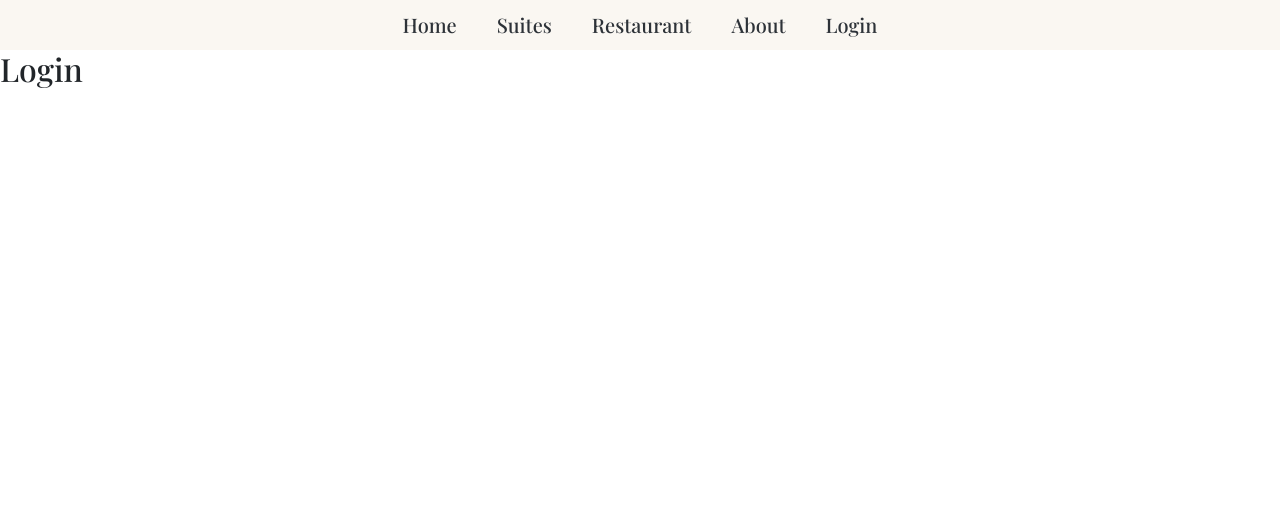
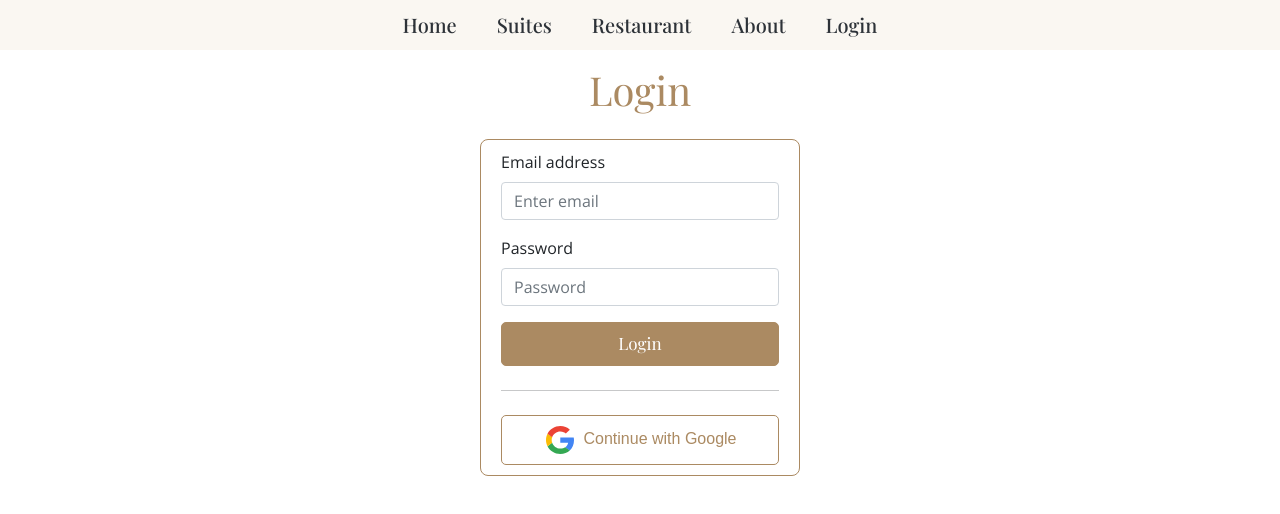
Before and after one commit to mohammadtanim24h/wedgewood-resort, a React (Create React App) app: page /login in a window 1280 px wide. Shown: the top 514 px of the page. Built offline with nearby package versions, Linux system fonts and the light colour scheme.

Commit message:
login design done

```diff
--- a/src/pages/Home/Home.css
+++ b/src/pages/Home/Home.css
@@ -28,7 +28,7 @@
     color: white;
 }
 
-.room-title {
+.section-title {
     color: #AB8A62;
     margin-bottom: 25px;
     font-family: 'Playfair Display', serif;
--- a/src/pages/Home/Home.js
+++ b/src/pages/Home/Home.js
@@ -26,7 +26,7 @@ const Home = () => {
                 </div>
             </div>
             <div className="container mt-5 vh-100">
-                <h1 className="display-5 text-center room-title">Our Rooms</h1>
+                <h1 className="display-5 text-center section-title">Our Rooms</h1>
                 <div className="row g-5">
                     {rooms.map((room) => (
                         <Room room={room} key={room.id}></Room>
--- a/src/pages/Home/Room/Room.css
+++ b/src/pages/Home/Room/Room.css
@@ -6,7 +6,7 @@
     padding: 8px 16px;
     border-radius: 5px;
     width: 100%;
-    transition: .3s;
+    transition: .2s;
 }
 
 .book-btn:hover {
--- a/src/pages/Home/Room/Room.js
+++ b/src/pages/Home/Room/Room.js
@@ -1,5 +1,5 @@
 import React from "react";
-import { Button, Card } from "react-bootstrap";
+import { Card } from "react-bootstrap";
 import "./Room.css";
 
 const Room = ({ room }) => {
--- a/src/pages/Login/Login.css
+++ b/src/pages/Login/Login.css
@@ -0,0 +1,38 @@
+.form-style {
+    border: 1px solid #AB8A62;
+    padding: 10px 20px;
+    border-radius: 8px;
+}
+
+.form-style label, .form-style input{
+    font-family: 'Open Sans', sans-serif;
+}
+
+.submit-btn {
+    outline: 0;
+    border: 1px solid #AB8A62;
+    background-color: #AB8A62;
+    color: white;
+    padding: 8px 16px;
+    border-radius: 5px;
+    width: 100%;
+    transition: .2s;
+    font-size: 17px;
+}
+
+.submit-btn:hover {
+    background-color: transparent;
+    color: #AB8A62;
+    border: 1px solid #AB8A62;
+}
+
+.login-google {
+    outline: 0;
+    border: 1px solid #AB8A62;
+    padding: 8px 16px;
+    background-color: white;
+    font-family: sans-serif;
+    color: #AB8A62;
+    width: 100%;
+    border-radius: 5px;
+}
--- a/src/pages/Login/Login.js
+++ b/src/pages/Login/Login.js
@@ -1,10 +1,41 @@
-import React from 'react';
-import './Login.css';
+import React from "react";
+import { Button, Form } from "react-bootstrap";
+import "./Login.css";
+import googleLogo from '../../images/google.svg';
 
 const Login = () => {
     return (
         <div>
-            <h2>Login</h2>
+            <h2 className="section-title text-center display-6 mt-3">Login</h2>
+            <div className="w-25 mx-auto form-style">
+                <Form>
+                    <Form.Group className="mb-3" controlId="formBasicEmail">
+                        <Form.Label>Email address</Form.Label>
+                        <Form.Control type="email" placeholder="Enter email" />
+                    </Form.Group>
+
+                    <Form.Group className="mb-3" controlId="formBasicPassword">
+                        <Form.Label>Password</Form.Label>
+                        <Form.Control type="password" placeholder="Password" />
+                    </Form.Group>
+                    <div className="text-center">
+                        <Button
+                            className="submit-btn"
+                            variant="primary"
+                            type="submit"
+                        >
+                            Login
+                        </Button>
+                    </div>
+                    <hr  className="my-4"/>
+                    <div className="text-center">
+                        <button className="login-google">
+                            <img className="img-fluid me-2" src={googleLogo} alt="" />
+                            Continue with Google
+                        </button>
+                    </div>
+                </Form>
+            </div>
         </div>
     );
 };
```
Also changed, not shown: src/images/google.svg (added).
